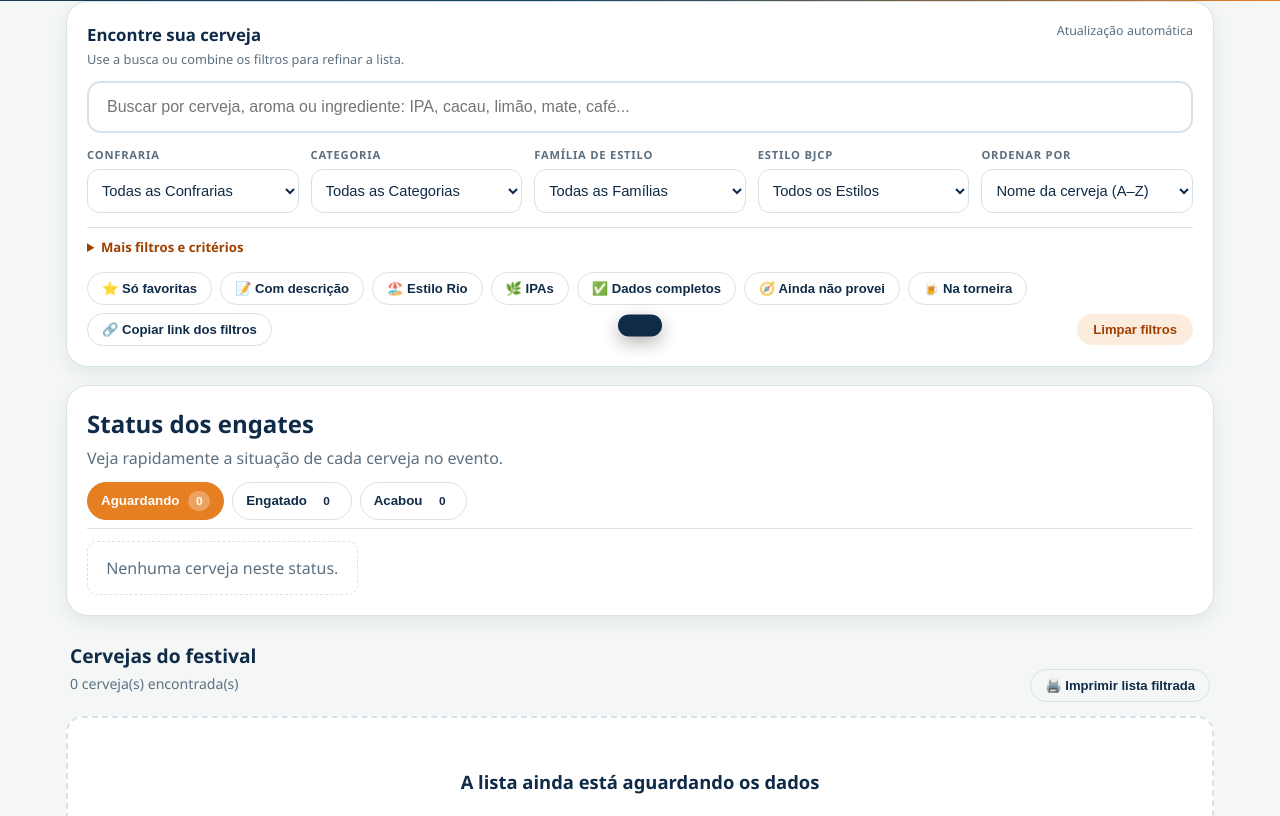
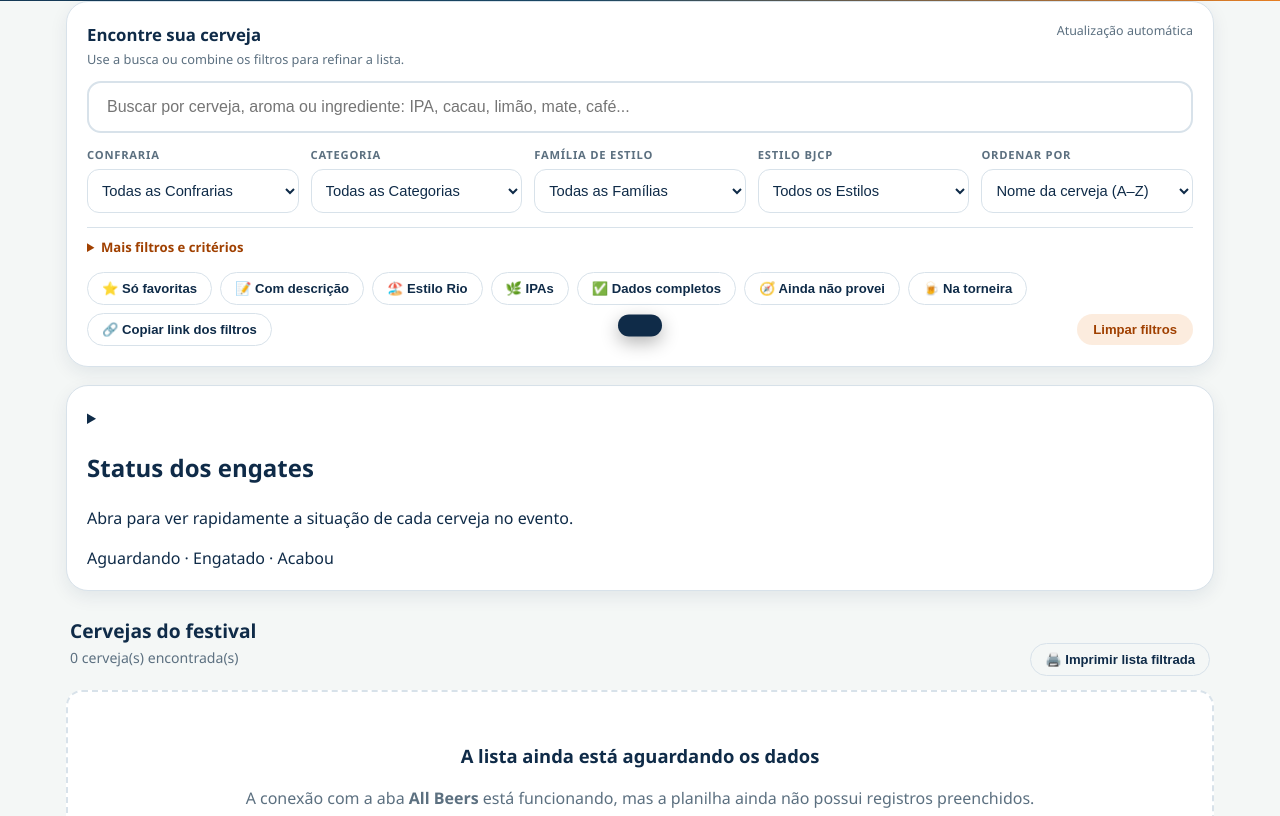
Before and after one commit to fdcrj/13fdcrj, a plain HTML site: page index.html in a window 1280 px wide. Shown: the part 468-1284 px from the top of the page. Drawn offline with nearby package versions, Linux system fonts and the light colour scheme; no server answers.

Commit message:
Add files via upload

```diff
--- a/index.html
+++ b/index.html
@@ -82,8 +82,8 @@
     </div>
   </section>
 
-  <section class="panel status-board" aria-labelledby="statusBoardTitle">
-    <div class="status-board-heading"><div><h2 id="statusBoardTitle">Status dos engates</h2><p>Veja rapidamente a situação de cada cerveja no evento.</p></div></div>
+  <details class="panel status-board">
+    <summary class="status-board-summary"><div><h2 id="statusBoardTitle">Status dos engates</h2><p>Abra para ver rapidamente a situação de cada cerveja no evento.</p></div><span class="status-summary-hint">Aguardando · Engatado · Acabou</span></summary>
     <div class="status-tabs" role="tablist" aria-label="Status das cervejas">
       <button class="status-tab active" type="button" role="tab" aria-selected="true" aria-controls="statusPanelAguardando" data-status-tab="Aguardando">Aguardando <span id="statusCountAguardando">0</span></button>
       <button class="status-tab" type="button" role="tab" aria-selected="false" aria-controls="statusPanelEngatado" data-status-tab="Engatado">Engatado <span id="statusCountEngatado">0</span></button>
@@ -92,7 +92,7 @@
     <div class="status-panel active" id="statusPanelAguardando" role="tabpanel"><div class="status-bars" id="statusListAguardando"></div></div>
     <div class="status-panel" id="statusPanelEngatado" role="tabpanel" hidden><div class="status-bars" id="statusListEngatado"></div></div>
     <div class="status-panel" id="statusPanelAcabou" role="tabpanel" hidden><div class="status-bars" id="statusListAcabou"></div></div>
-  </section>
+  </details>
 
   <div class="bar">
     <div>
```
